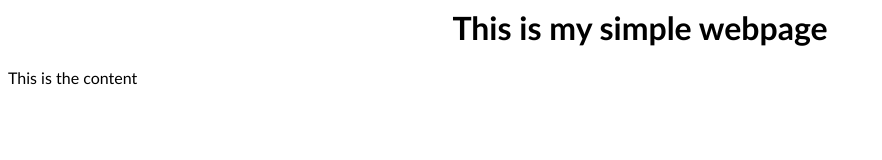
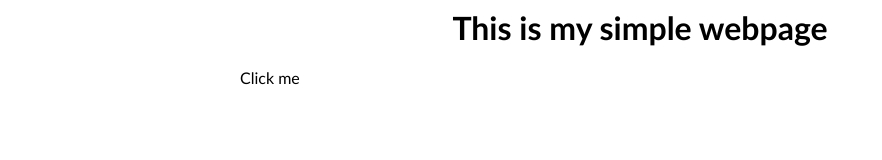
Before and after one commit to RADeveloping/COMP_2800_Feature_Branch_Workflow, a plain HTML site: page index.html in a window 1280 px wide. Shown: the whole page, without its empty margins (0-882 px from the left). Drawn offline with Linux system fonts and the light colour scheme.

Commit message:
fixed index.html

```diff
--- a/index.html
+++ b/index.html
@@ -6,12 +6,9 @@
 
 <body>
     <h1 id="title">This is my simple webpage</h1>
-    <div class="container">
+    <div class="container clickable"> Click me
     </div>
-    <div class="content">
-        <div class="content clickable"> Click me
-        </div>
-        <script src="app.js"></script>
+    <script src="app.js"></script>
 </body>
 
 </html>
```
